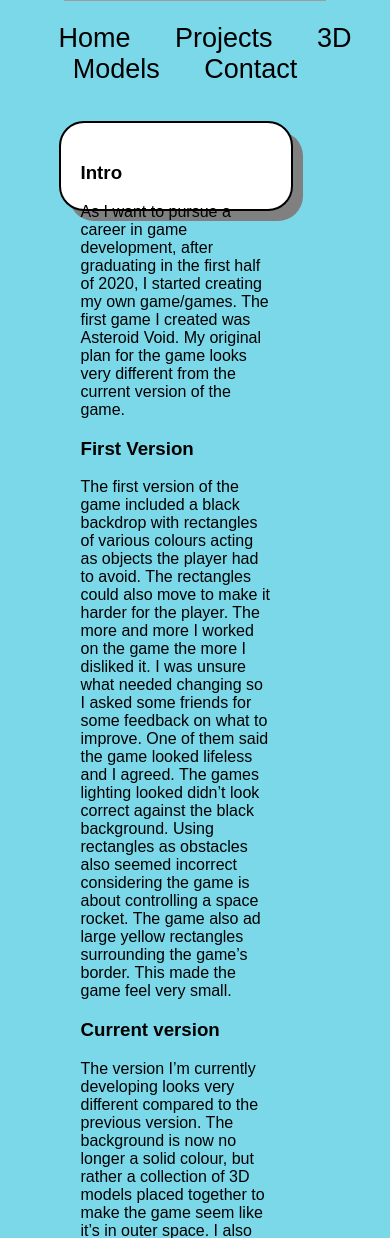
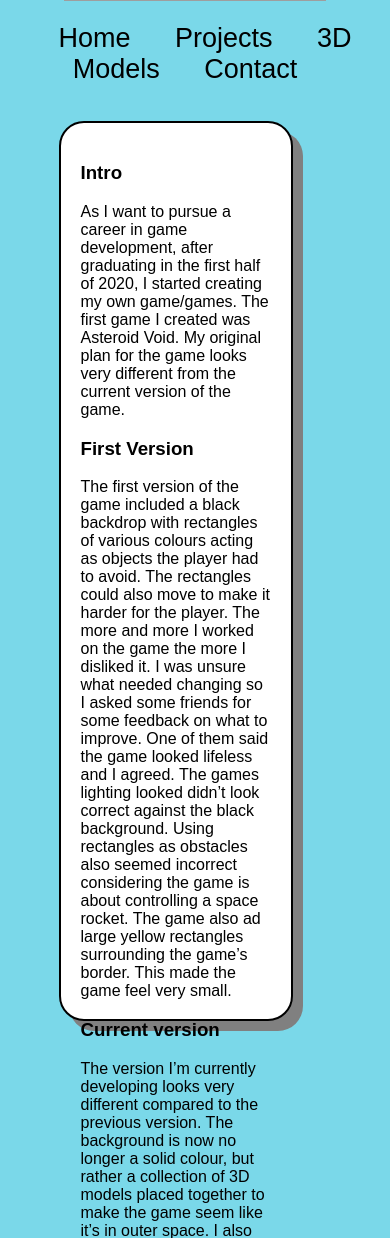
Before and after one commit to gethlew/gethlew.github.io, a PHP site: page /Project3AsteroidVoid.html in a window 390 px wide. Shown: the part 203-1441 px from the top of the page. Run offline with PHP 8.4, Linux system fonts and the light colour scheme; grey boxes are pictures that could not be loaded.

Commit message:
Mobile Test

```diff
--- a/PortAst.css
+++ b/PortAst.css
@@ -211,7 +211,7 @@ footer {
     left: 15%;
     color: #000;
     width: 60%;
-    height: 90px;
+    height: 900px;
     box-shadow: 10px 10px grey;
     background-color: rgb(255, 255, 255);
   }
@@ -222,7 +222,7 @@ footer {
     padding-bottom: 50px;
     margin-bottom: 20px;
     left:-20%;
-    top: 2800%;
+    top: 500%;
     background-color: rgb(122, 216, 233);
     color: white;
     font-size: 20px;
```
